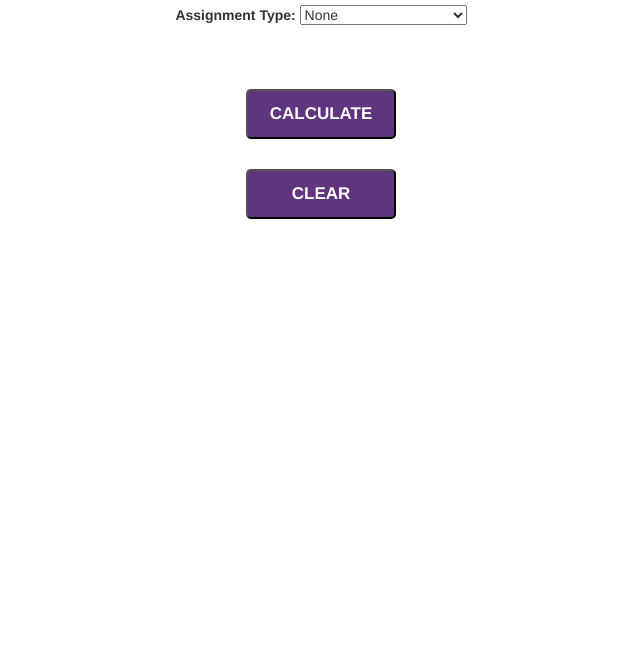
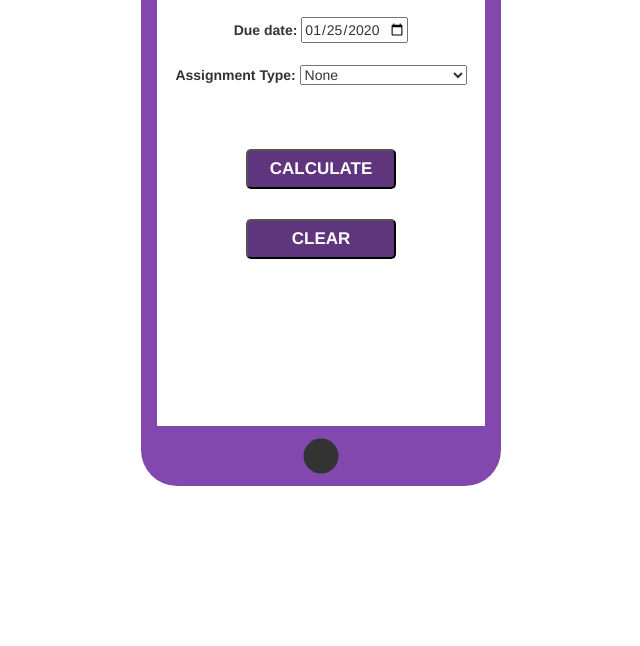
Before and after one commit to SurekshyaSharma/AssignmentCalculator, a plain HTML site: page index.html in a window 1280 px wide. Shown: the part 154-800 px from the top of the page, without its empty margins (319-959 px from the left). Drawn offline with nearby package versions, Linux system fonts and the light colour scheme.

Commit message:
added new style

```diff
--- a/index.html
+++ b/index.html
@@ -102,20 +102,20 @@
 <body>
         <!--  goes in the body header onload="addOption_list1();addOption_list4();"  -->
 
-        <div id= Container align=center>
+        <div class= smartphone align=center>
                 <h2 >Assignment Calculator</h2>
 
                 <div>
                         <label for="start">Start date:</label>
                         <input type="date" id="startDate" name="trip-start"
-                            value="2019-08-25"
+                            value="2020-01-25"
                             min="2019-01-01" max="201912-31">
                         </div>
                         <br>
                         <div>
                             <label for="due">Due date:</label>
                             <input type="date" id="dueDate" name="trip-start"
-                            value="2019-08-25"
+                            value="2020-01-25"
                             min="2018-01-01" max="2019-12-31">
                         </div>
 
@@ -177,7 +177,7 @@
                 <form>
                         <button id = btn  onclick="dateDiffInDays(); return false;"> Calculate</button>
                         <button id = btn> Clear</button>
-                        <!-- <button type="reset" value="Reset">Reset</button> -->
+                        <!-- <button id =btn type="reset" value="Reset">Reset</button>           -->
                 </form>
 
 
--- a/style.css
+++ b/style.css
@@ -2,6 +2,12 @@
     border: 1px solid gray;
 
 }
+/* #container{
+
+  min-width: 100px;
+  min-height: 300px;
+  box-shadow: inset 0 0 20px #a0999a33;
+} */
 #btn {
     text-transform: uppercase;
     font-weight: bold;
@@ -10,7 +16,7 @@
     background: #5f357e;
     border-radius: 5px;
     width: 150px;
-    height: 50px;
+    height: 40px;
     font-size: 17px;
     color: white;
     text-align: center;
@@ -59,7 +65,53 @@
   } */
  #submitResult{
     display: none;
-    min-width: 300px;
-    min-height: 300px;
-    box-shadow: inset 0 0 10px #a0999a33;
+    width: 300px;
+    height: 150px;
+    overflow: auto;
  }
+ /* mobile look */
+ .smartphone {
+  position: relative;
+  width: 360px;
+  height: 640px;
+  margin: auto;
+  border: 16px #8348ad solid;
+  border-top-width: 60px;
+  border-bottom-width: 60px;
+  border-radius: 36px;
+}
+
+/* The horizontal line on the top of the device */
+.smartphone:before {
+  content: '';
+  display: block;
+  width: 60px;
+  height: 5px;
+  position: absolute;
+  top: -30px;
+  left: 50%;
+  transform: translate(-50%, -50%);
+  background: #333;
+  border-radius: 10px;
+}
+
+/* The circle on the bottom of the device */
+.smartphone:after {
+  content: '';
+  display: block;
+  width: 35px;
+  height: 35px;
+  position: absolute;
+  left: 50%;
+  bottom: -65px;
+  transform: translate(-50%, -50%);
+  background: #333;
+  border-radius: 50%;
+}
+
+/* The screen (or content) of the device */
+.smartphone .content {
+  width: 360px;
+  height: 640px;
+  background: white;
+}
--- a/su.js
+++ b/su.js
@@ -69,7 +69,7 @@ $(document).ready( function () {
                $("#submitResult").append(
                      ' <br></br>'+
                      '<div>'+
-                     '<p> Note: This is how you start</p>'+  '<br>'+
+                     '<p> Note: This is how you start.Lorem ipsum dolor sit amet, consectetuer adipiscing elit, sed diam nonummy nibh euismod tincidunt ut laoreet dolore magna aliquam erat volutpat.</p>'+
                      ' `<a href="https://writingcenter.unc.edu/tips-and-tools/understanding-assignments/" target="_blank">Read through the assignment</a>`'+
                   '</div>'
                      )
@@ -84,7 +84,7 @@ $(document).ready( function () {
                    ' <br></br>'+
                    '<div>'+
                    '<p>'+ 'Note: A business report is an evaluation or assessment of a particular issue or set of circumstances'+
-                   'or financial operations that relate to the performance of a business'+'</p>'+  '<br>'+
+                   'or financial operations that relate to the performance of a business.Lorem ipsum dolor sit amet, consectetuer adipiscing elit, sed diam nonummy nibh euismod tincidunt ut laoreet dolore magna aliquam erat volutpat.'+'</p>'+
                '`<a href="https://writingcenter.unc.edu/tips-and-tools/understanding-assignments/" target="_blank">How to write a Business Paper</a>`'+
                '</div>'
                   )
@@ -114,7 +114,7 @@ $(document).ready( function () {
               $("#submitResult").append(
                ' <br></br>'+
                '<div>'+
-               '<p>'+ 'Note: A reflection paper is your chance to add your thoughts and analysis to what you have read and experienced. A reflection paper is meant to illustrate your understanding of the material and how it affects your ideas and possible practice in future.</p>'+  '<br>'+
+               '<p>'+ 'Note: A reflection paper is your chance to add your thoughts and analysis to what you have read and experienced.'+'<br>'+ 'A reflection paper is meant to illustrate your understanding of the material and how it affects your ideas and possible practice in future.</p>'+  '<br>'+
                '`<a href="https://www.wikihow.com/Write-a-Reflection-Paper" target="_blank">Take some google help</a>`'+
                '</div>'
                )
```
